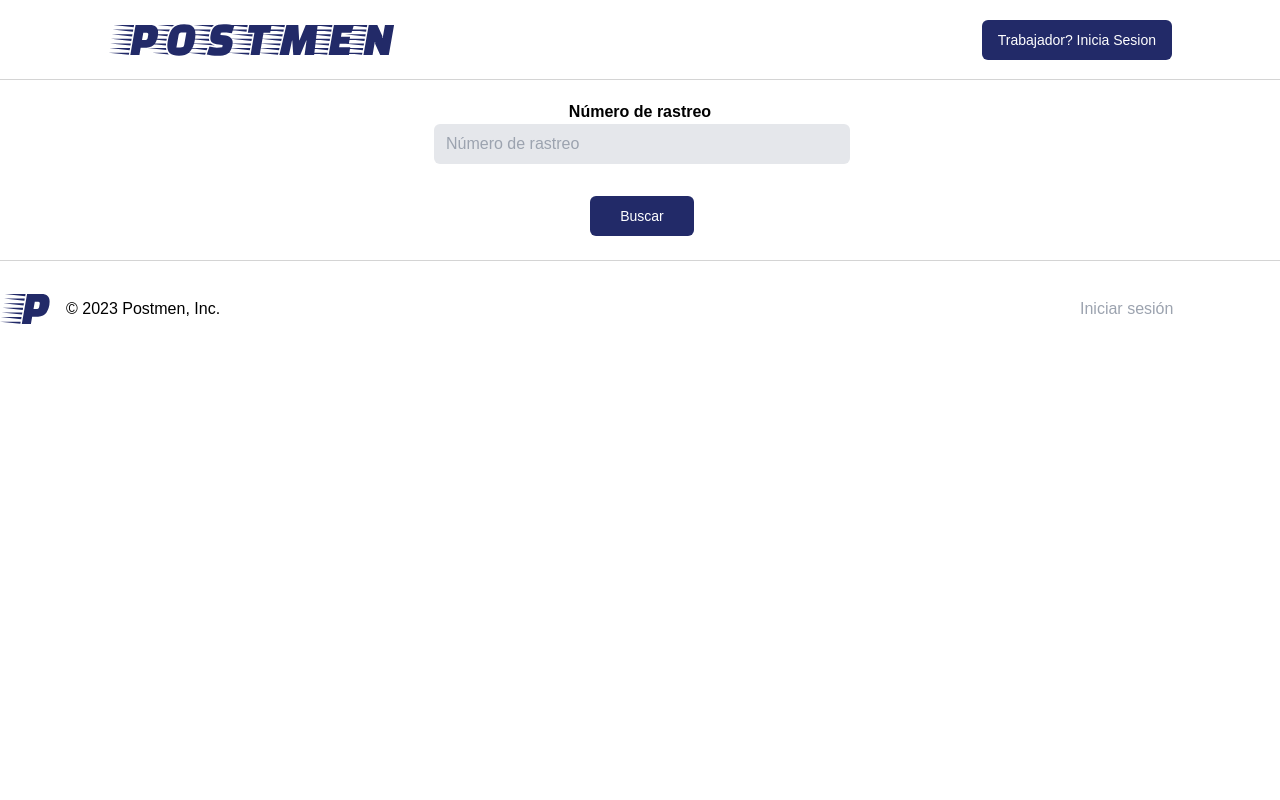
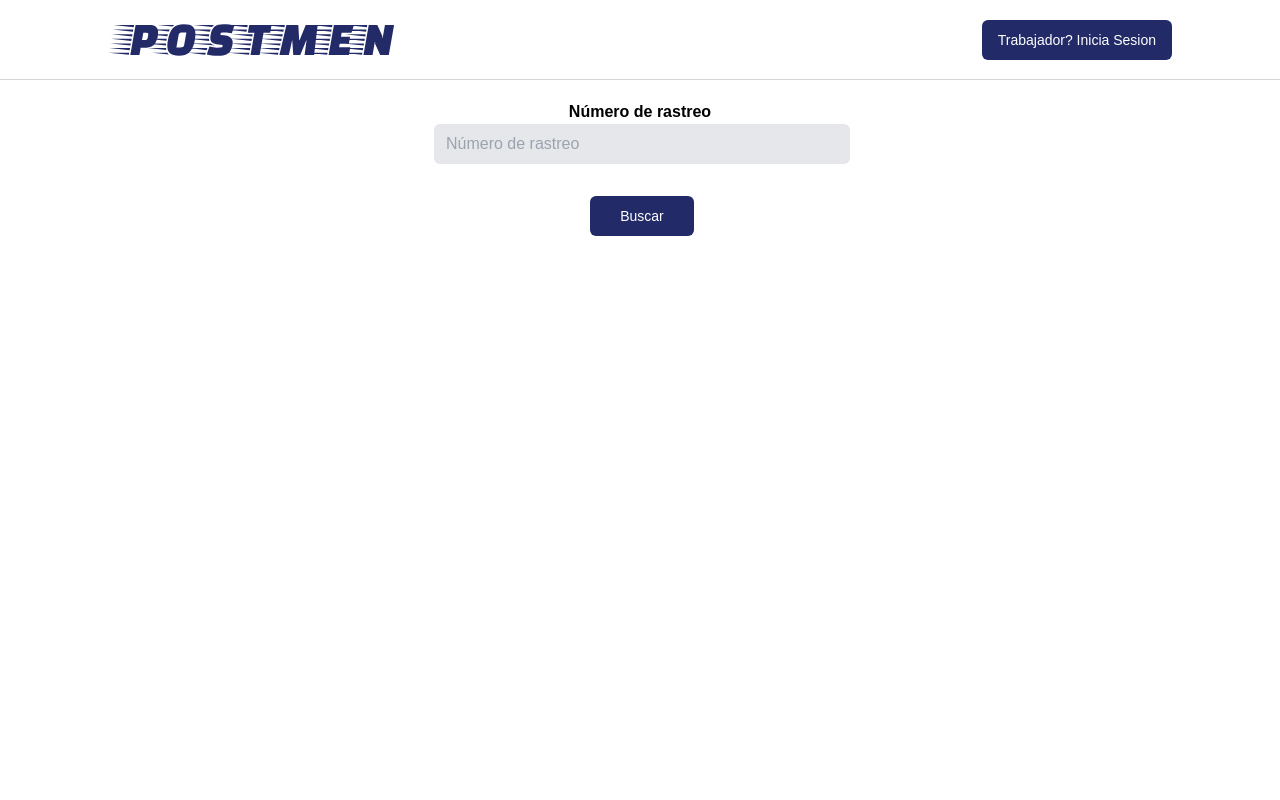
Before and after one commit to mauriciocruzp/postmen-frontend, a React (Vite) app: page / in a window 1280 px wide. Shown: the top 800 px of the page. Built offline with nearby package versions, Linux system fonts and the light colour scheme.

Commit message:
add min height

```diff
--- a/src/pages/Home/Home.jsx
+++ b/src/pages/Home/Home.jsx
@@ -89,7 +89,7 @@ function Home() {
   return (
     <>
       <Header />
-      <div className="container mx-auto mt-5 grid grid-cols-12 gap-x-4">
+      <div className="container min-h-screen mx-auto mt-5 grid grid-cols-12 gap-x-4">
         <div className="flex flex-col col-span-4 col-start-5">
           <Formik
             initialValues={initialValues}
@@ -131,8 +131,8 @@ function Home() {
           </Formik>
         </div>
 
-        <div className="container bg-gray-300 my-3 col-span-10 col-start-2 border-3 rounded-2xl">
-          {data && (
+        {data && (
+          <div className="container bg-gray-300 my-3 col-span-10 col-start-2 border-3 rounded-2xl">
             <div className="w-full p-2">
               <h1 className="pb-2 text-4xl text-left w-full font-bold mx-12 mt-2 mb-8">
                 Orden No. {data.trackingId}
@@ -209,8 +209,8 @@ function Home() {
                 </div>
               )}
             </div>
-          )}
-        </div>
+          </div>
+        )}
       </div>
 
       <Footer />
```
